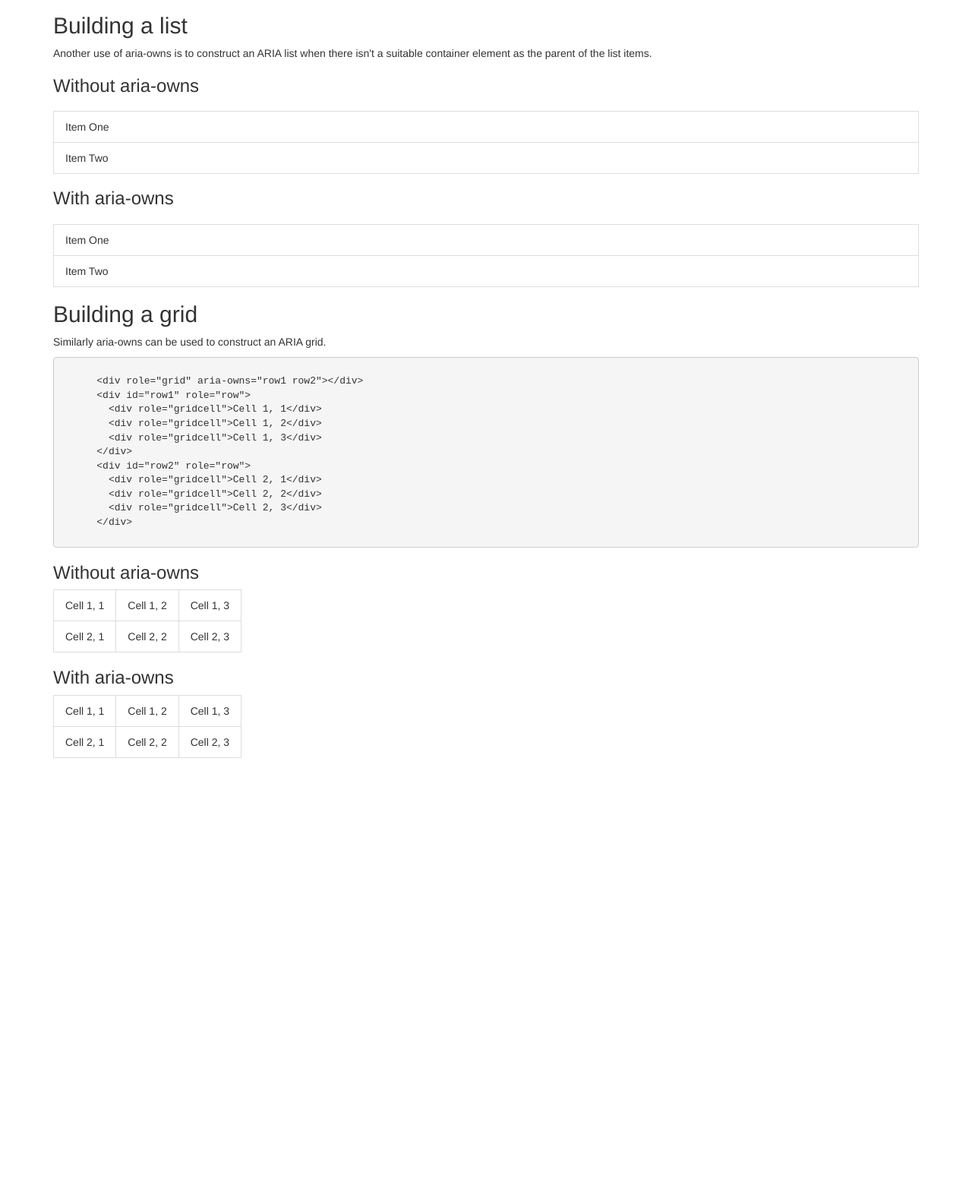
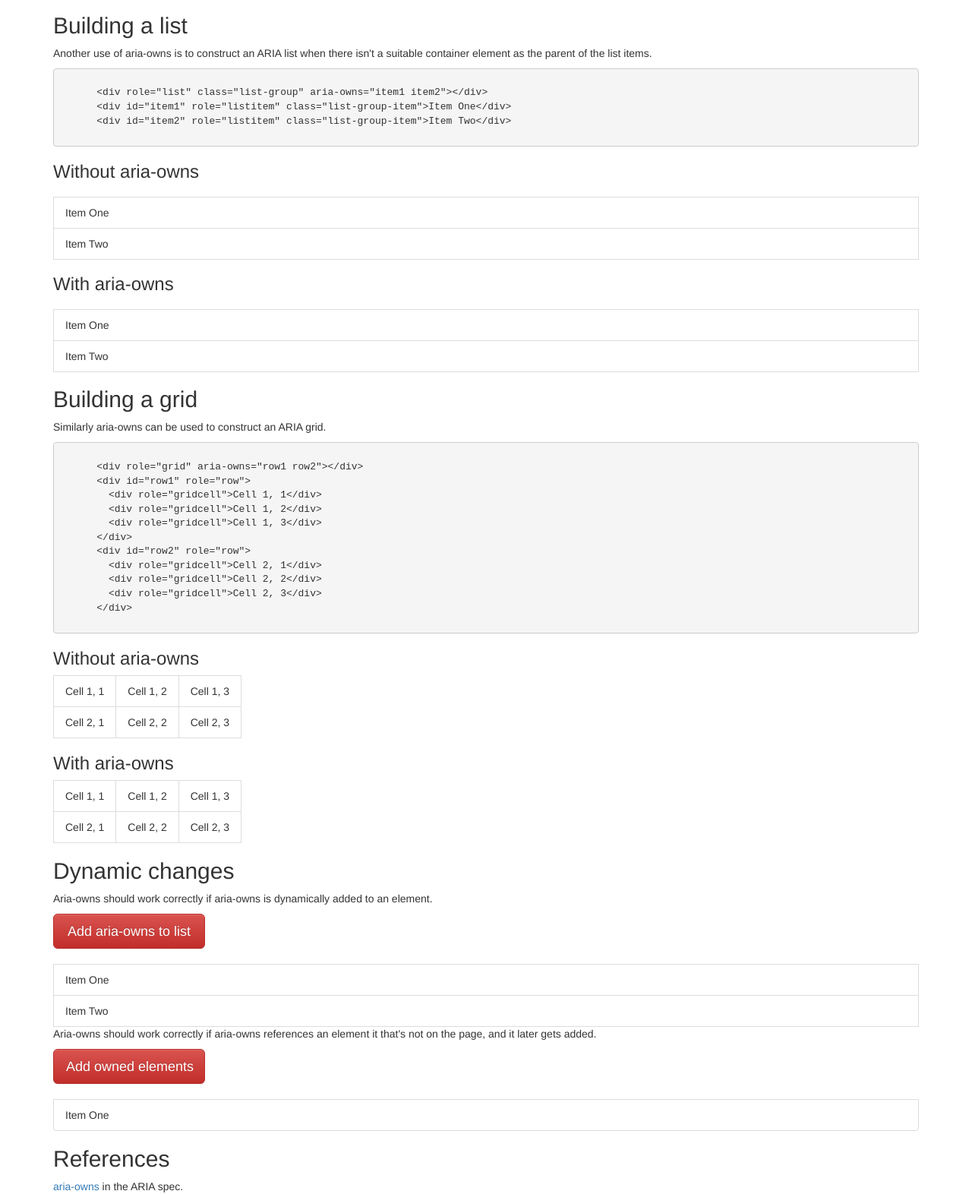
Before and after one commit to dmazzoni-google/aria-owns-demos, a plain HTML site: page index.html in a window 1280 px wide. Shown: the part 2028-3600 px from the top of the page at 76% size. Before the commit the page ends 3026 px from the top, so only its background shows below. Drawn offline with nearby package versions, Linux system fonts and the light colour scheme.

Commit message:
Add dynamic examples

```diff
--- a/index.html
+++ b/index.html
@@ -161,6 +161,11 @@
       <p>Another use of aria-owns is to construct an ARIA list when there isn't
       a suitable container element as the parent of the list items.</p>
 
+      <pre>
+<xmp class="prettyprint">      <div role="list" class="list-group" aria-owns="item1 item2"></div>
+      <div id="item1" role="listitem" class="list-group-item">Item One</div>
+      <div id="item2" role="listitem" class="list-group-item">Item Two</div></xmp></pre>
+
       <h3>Without aria-owns</h3>
       <div role="list" class="list-group"></div>
       <div role="listitem" class="list-group-item">Item One</div>
@@ -214,6 +219,50 @@
         <div role="gridcell">Cell 2, 3</div>
       </div>
 
+      <h2>Dynamic changes</h2>
+
+      <p>Aria-owns should work correctly if aria-owns is dynamically added
+         to an element.</p>
+
+      <button id="own" class="btn btn-lg btn-danger">Add aria-owns to list</button>
+      <div id="dynlist" role="list" class="list-group"></div>
+      <div id="dynitem1" role="listitem" class="list-group-item">Item One</div>
+      <div id="dynitem2" role="listitem" class="list-group-item">Item Two</div>
+
+      <script>
+        document.getElementById("own").addEventListener("click", function() {
+          document.getElementById("dynlist").setAttribute("aria-owns", "dynitem1 dynitem2");
+          document.getElementById("own").disabled = true;
+        });
+      </script>
+
+      <p>Aria-owns should work correctly if aria-owns references an element it
+         that's not on the page, and it later gets added.</p>
+
+      <div>
+        <button id="add" class="btn btn-lg btn-danger">Add owned elements</button>
+        <div id="dynlistb" role="list" class="list-group" aria-owns="dynitemb1 dynitemb2"></div>
+        <div id="dynitemb1" role="listitem" class="list-group-item">Item One</div>
+      </div>
+
+      <script>
+        document.getElementById("add").addEventListener("click", function() {
+          var parent = document.getElementById("dynlistb").parentElement;
+          var child = document.createElement("div");
+          child.id = "dynitemb2";
+          child.className = "list-group-item";
+          child.setAttribute("role", "listitem");
+          child.textContent = "Item Two";
+          parent.appendChild(child);
+          document.getElementById("add").disabled = true;
+        });
+      </script>
+
+      <h2>References</h2>
+
+      <a href="http://www.w3.org/TR/wai-aria/states_and_properties#aria-owns">aria-owns</a>
+      in the ARIA spec.
+
     </div>
 
   </body>
```
